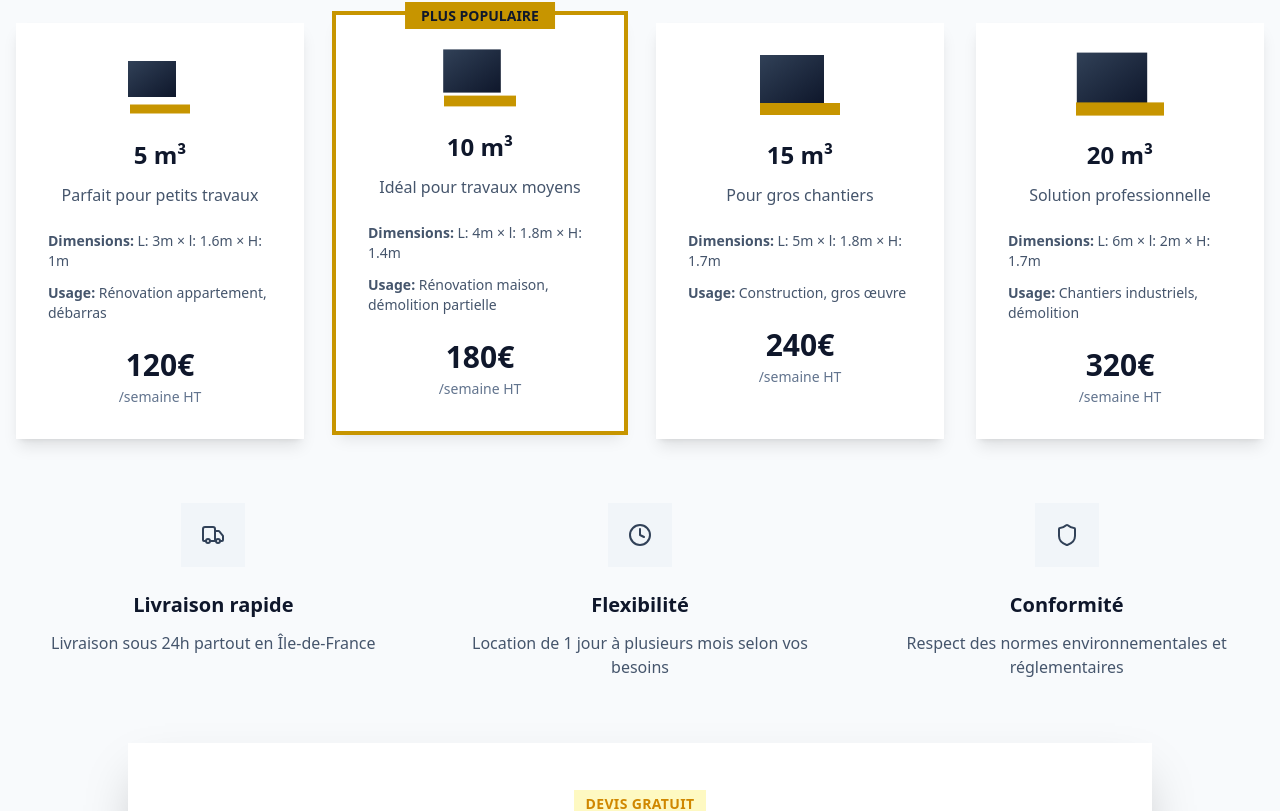
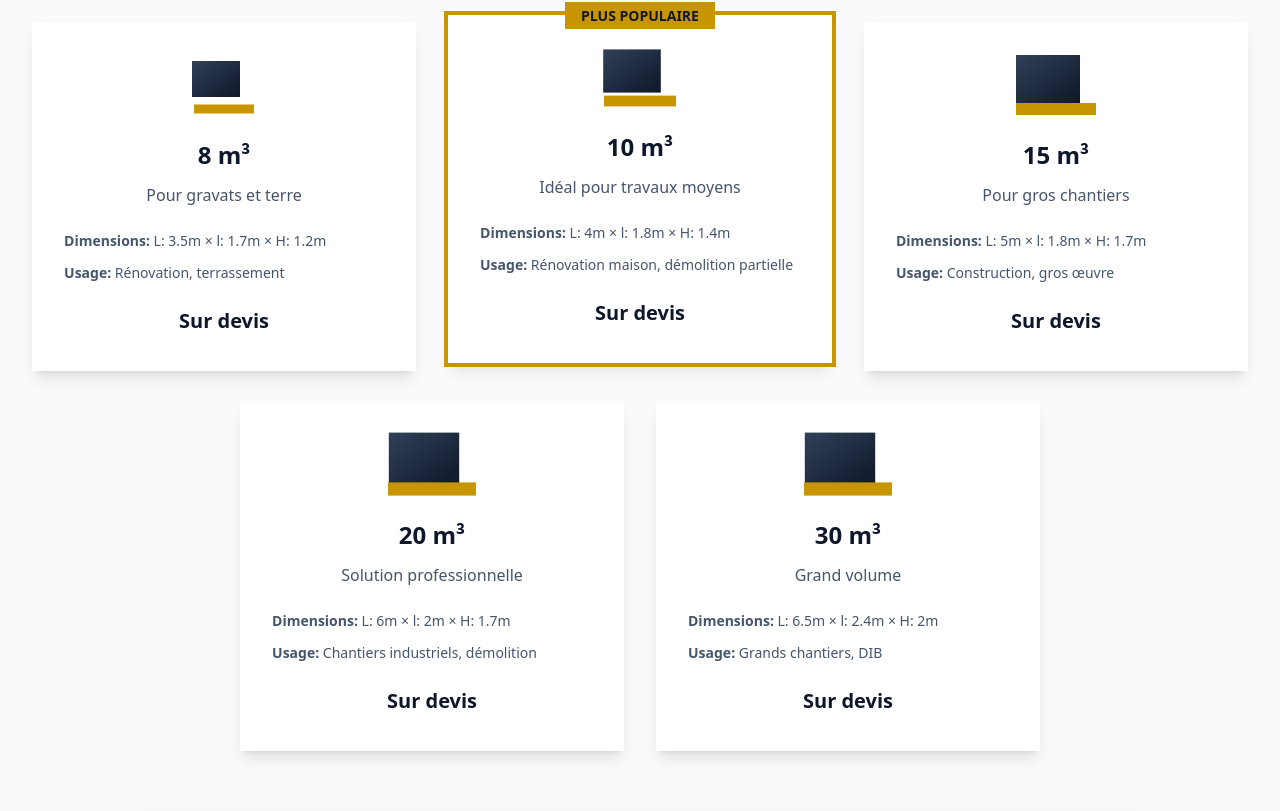
Before and after one commit to mariosrb/btp, a React (Vite) app: page /location in a window 1280 px wide. Shown: the part 1029-1840 px from the top of the page. Built offline with nearby package versions, Linux system fonts and the light colour scheme.

Commit message:
feat: Add scroll to top on route change, update benne offerings and pricing to 'Sur devis', and remove unused stats and service sections.

```diff
--- a/src/App.jsx
+++ b/src/App.jsx
@@ -1,5 +1,6 @@
 import { Routes, Route } from 'react-router-dom';
 import Navbar from './components/Navbar';
+import ScrollToTop from './components/ScrollToTop';
 import Home from './pages/Home/Home';
 import QuiSommesNous from './pages/QuiSommesNous/QuiSommesNous';
 import Realisations from './pages/Realisations/Realisations';
@@ -10,6 +11,7 @@ import Footer from './components/Footer';
 function App() {
   return (
     <>
+      <ScrollToTop />
       <Navbar />
       <Routes>
         <Route path="/" element={<Home />} />
--- a/src/components/Realisations/HeroSection.jsx
+++ b/src/components/Realisations/HeroSection.jsx
@@ -3,7 +3,6 @@ import React from 'react';
 const HeroSection = () => {
   const stats = [
     { label: 'Projets réalisés', value: '500+' },
-    { label: 'Clients satisfaits', value: '98%' },
     { label: 'Délais respectés', value: '98%' },
     { label: 'Années d\'expertise', value: '13+' },
   ];
--- /dev/null
+++ b/src/components/ScrollToTop.jsx
@@ -0,0 +1,14 @@
+import { useEffect } from 'react';
+import { useLocation } from 'react-router-dom';
+
+const ScrollToTop = () => {
+    const { pathname } = useLocation();
+
+    useEffect(() => {
+        window.scrollTo(0, 0);
+    }, [pathname]);
+
+    return null;
+};
+
+export default ScrollToTop;
--- a/src/pages/Location/Location.jsx
+++ b/src/pages/Location/Location.jsx
@@ -2,7 +2,6 @@ import React, { useEffect, useState } from 'react';
 import { useLocation } from 'react-router-dom';
 import {
   Truck,
-  Clock,
   Shield,
   Phone,
   Calculator,
@@ -18,18 +17,16 @@ const Location = () => {
 
   const benneTypes = [
     {
-      id: '5m3',
-      name: '5 m³',
-      description: 'Parfait pour petits travaux',
-      price: '120€',
-      dimensions: 'L: 3m × l: 1.6m × H: 1m',
-      usage: 'Rénovation appartement, débarras',
+      id: '8m3',
+      name: '8 m³',
+      description: 'Pour gravats et terre',
+      dimensions: 'L: 3.5m × l: 1.7m × H: 1.2m',
+      usage: 'Rénovation, terrassement',
     },
     {
       id: '10m3',
       name: '10 m³',
       description: 'Idéal pour travaux moyens',
-      price: '180€',
       dimensions: 'L: 4m × l: 1.8m × H: 1.4m',
       usage: 'Rénovation maison, démolition partielle',
       popular: true,
@@ -38,7 +35,6 @@ const Location = () => {
       id: '15m3',
       name: '15 m³',
       description: 'Pour gros chantiers',
-      price: '240€',
       dimensions: 'L: 5m × l: 1.8m × H: 1.7m',
       usage: 'Construction, gros œuvre',
     },
@@ -46,27 +42,15 @@ const Location = () => {
       id: '20m3',
       name: '20 m³',
       description: 'Solution professionnelle',
-      price: '320€',
       dimensions: 'L: 6m × l: 2m × H: 1.7m',
       usage: 'Chantiers industriels, démolition',
     },
-  ];
-
-  const services = [
     {
-      icon: <Truck className="w-6 h-6" />,
-      title: 'Livraison rapide',
-      description: 'Livraison sous 24h partout en Île-de-France',
-    },
-    {
-      icon: <Clock className="w-6 h-6" />,
-      title: 'Flexibilité',
-      description: 'Location de 1 jour à plusieurs mois selon vos besoins',
-    },
-    {
-      icon: <Shield className="w-6 h-6" />,
-      title: 'Conformité',
-      description: 'Respect des normes environnementales et réglementaires',
+      id: '30m3',
+      name: '30 m³',
+      description: 'Grand volume',
+      dimensions: 'L: 6.5m × l: 2.4m × H: 2m',
+      usage: 'Grands chantiers, DIB',
     },
   ];
 
@@ -170,12 +154,12 @@ const Location = () => {
 
             <div className="bg-white p-6 shadow-xl hover:-translate-y-2 transition-all duration-300">
               <div className="flex items-center justify-between">
-                <span className="text-slate-600">À partir de</span>
+                <span className="text-slate-600">Devis</span>
                 <div className="w-12 h-12 bg-yellow-500 flex items-center justify-center">
                   <Calculator className="w-6 h-6 text-white" />
                 </div>
               </div>
-              <div className="text-2xl font-black text-slate-900 mt-2">120€</div>
+              <div className="text-2xl font-black text-slate-900 mt-2">Gratuit</div>
             </div>
           </div>
         </div>
@@ -196,12 +180,11 @@ const Location = () => {
             </p>
           </div>
 
-          <div className="grid grid-cols-1 md:grid-cols-2 lg:grid-cols-4 gap-8 mb-16">
+          <div className="flex flex-wrap justify-center gap-8 mb-16">
             {benneTypes.map((benne) => (
               <div
                 key={benne.id}
-                className={`relative bg-white shadow-lg hover:shadow-2xl transition-all duration-300 cursor-pointer hover:-translate-y-2 ${
-                  selectedSize === benne.id ? 'ring-4 ring-yellow-500 transform -translate-y-2' : ''
+                className={`relative bg-white shadow-lg hover:shadow-2xl transition-all duration-300 cursor-pointer hover:-translate-y-2 w-full md:w-[calc(50%-1rem)] lg:w-[calc(33.33%-2rem)] ${selectedSize === benne.id ? 'ring-4 ring-yellow-500 transform -translate-y-2' : ''
                   }`}
                 onClick={() => setSelectedSize(benne.id)}
               >
@@ -217,8 +200,7 @@ const Location = () => {
                   <div className="mb-6 flex justify-center">
                     <div className="relative">
                       <div
-                        className={`w-16 h-12 bg-gradient-to-br from-slate-700 to-slate-900 transform ${
-                          benne.id === '5m3'
+                        className={`w-16 h-12 bg-gradient-to-br from-slate-700 to-slate-900 transform ${benne.id === '8m3'
                           ? 'scale-75'
                           : benne.id === '10m3'
                             ? 'scale-90'
@@ -228,8 +210,7 @@ const Location = () => {
                           }`}
                       />
                       <div
-                        className={`w-20 h-3 bg-yellow-500 mx-auto transform ${
-                          benne.id === '5m3'
+                        className={`w-20 h-3 bg-yellow-500 mx-auto transform ${benne.id === '8m3'
                           ? 'scale-75'
                           : benne.id === '10m3'
                             ? 'scale-90'
@@ -256,24 +237,11 @@ const Location = () => {
                   </div>
 
                   <div className="text-center">
-                    <div className="text-3xl font-black text-slate-900 mb-1">
-                      {benne.price}
-                    </div>
-                    <div className="text-sm text-slate-500">/semaine HT</div>
+                    <div className="text-xl font-bold text-slate-900 mb-1">
+                      Sur devis
                     </div>
                   </div>
                 </div>
-            ))}
-          </div>
-
-          <div className="grid grid-cols-1 md:grid-cols-3 gap-8 mb-16">
-            {services.map((service, index) => (
-              <div key={index} className="text-center">
-                <div className="w-16 h-16 bg-slate-100 mx-auto mb-6 flex items-center justify-center hover:bg-yellow-500 hover:text-white transition-all duration-300 group">
-                  <div className="text-slate-700 group-hover:text-white">{service.icon}</div>
-                </div>
-                <h3 className="text-xl font-bold text-slate-900 mb-3">{service.title}</h3>
-                <p className="text-slate-600">{service.description}</p>
               </div>
             ))}
           </div>
@@ -316,7 +284,7 @@ const Location = () => {
                 >
                   {benneTypes.map((benne) => (
                     <option key={benne.id} value={benne.id}>
-                      {benne.name} - {benne.price}/semaine
+                      {benne.name}
                     </option>
                   ))}
                 </select>
@@ -377,8 +345,7 @@ const Location = () => {
                       key={duration}
                       type="button"
                       onClick={() => setSelectedDuration(duration)}
-                      className={`p-4 border-2 transition-all font-medium ${
-                        selectedDuration === duration
+                      className={`p-4 border-2 transition-all font-medium ${selectedDuration === duration
                         ? 'border-yellow-500 bg-yellow-50 text-yellow-700'
                         : 'border-slate-300 hover:border-blue-600 text-slate-700'
                         }`}
@@ -424,7 +391,7 @@ const Location = () => {
 
           <div className="grid grid-cols-1 lg:grid-cols-3 gap-0 overflow-hidden shadow-2xl">
             <div className="bg-white p-12 text-center">
-              <h4 className="text-xl font-bold text-slate-900 mb-6">Tarifs inclus</h4>
+              <h4 className="text-xl font-bold text-slate-900 mb-6">Services inclus</h4>
               <ul className="space-y-3 text-slate-600">
                 <li className="flex items-center justify-center">
                   <div className="w-2 h-2 bg-blue-600 mr-3" />
@@ -446,15 +413,15 @@ const Location = () => {
               <ul className="space-y-3 text-slate-300">
                 <li className="flex items-center justify-center">
                   <div className="w-2 h-2 bg-yellow-500 mr-3" />
-                  Livraison express: +30€
+                  Livraison express
                 </li>
                 <li className="flex items-center justify-center">
                   <div className="w-2 h-2 bg-yellow-500 mr-3" />
-                  Week-end: +25€
+                  Location Week-end
                 </li>
                 <li className="flex items-center justify-center">
                   <div className="w-2 h-2 bg-yellow-500 mr-3" />
-                  Semaine supplémentaire: -20%
+                  Semaine supplémentaire
                 </li>
               </ul>
             </div>
@@ -479,7 +446,7 @@ const Location = () => {
           </div>
         </div>
       </div>
-    </div>
+    </div >
   );
 };
 
```
Lines whose indentation alone changed are shown as unchanged.
